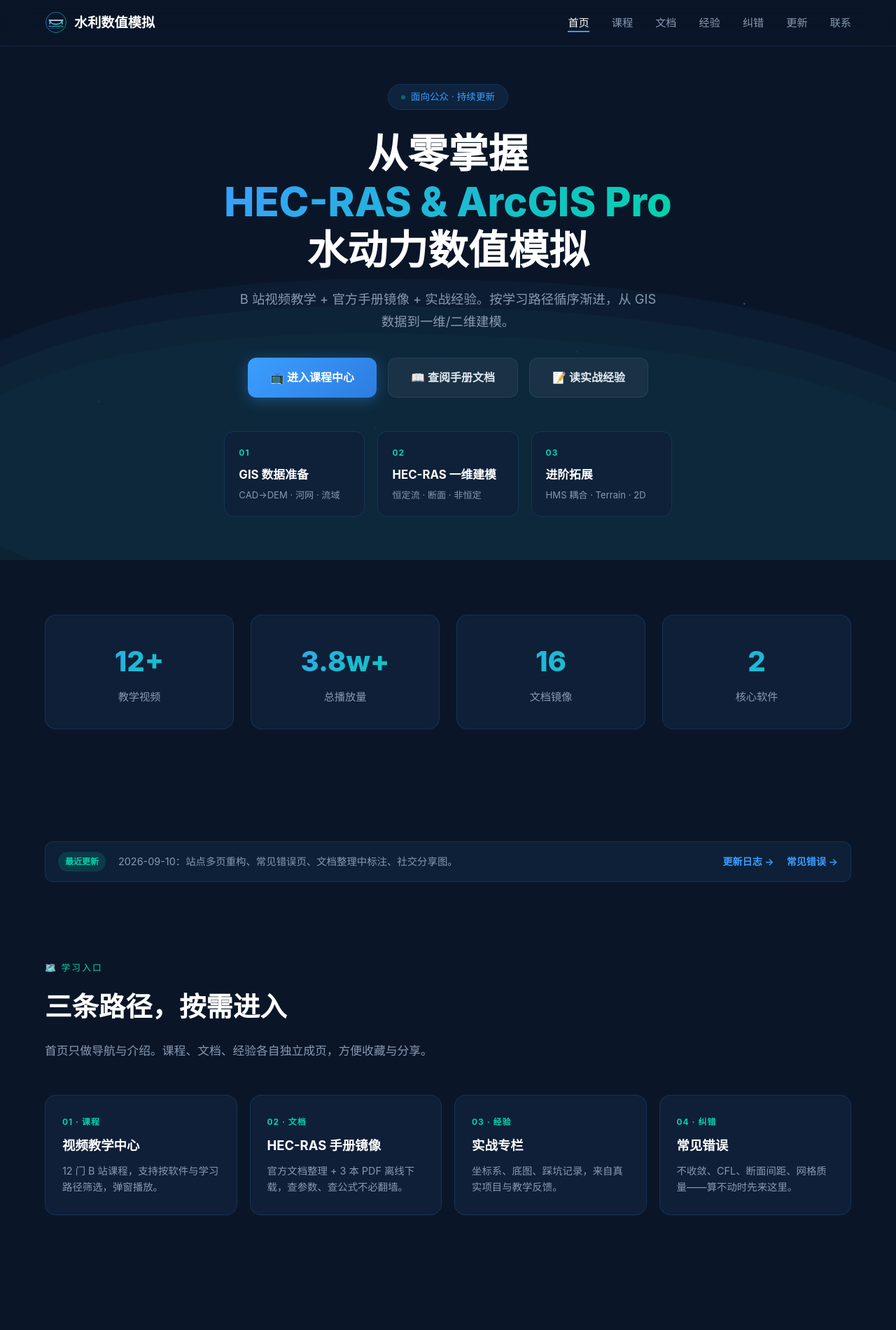
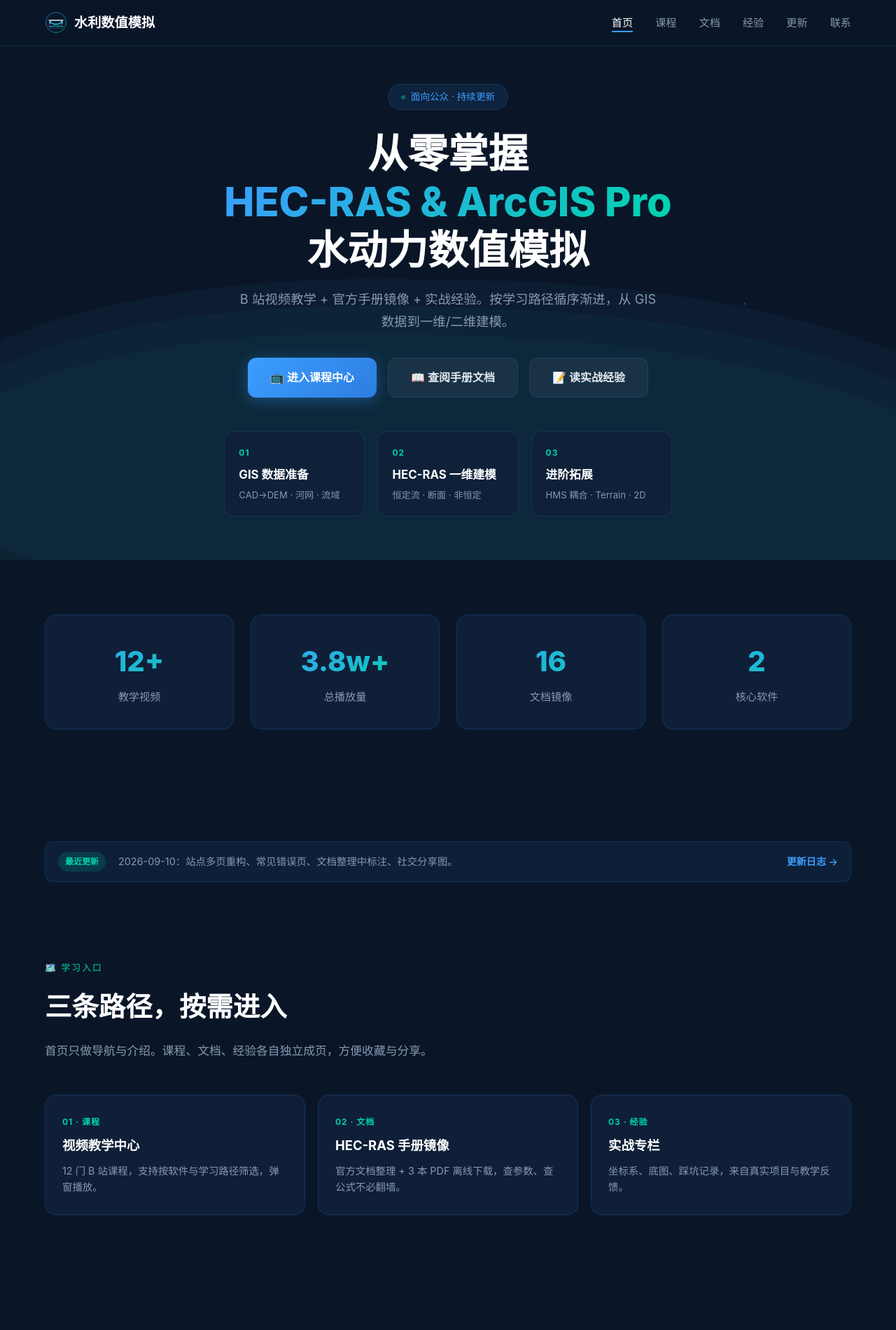
Before and after one commit to DMing1001/water-teaching, a plain HTML site: page index.html in a window 1280 px wide. Shown: the top 1900 px of the page at 70% size. Drawn offline with Linux system fonts and the light colour scheme.

Commit message:
feat: 纠错页改为未公开入口（无导航/noindex）
- 站内导航与首页入口移除「纠错」
- faq.html 保留可直达，并标记 robots noindex

```diff
--- a/index.html
+++ b/index.html
@@ -27,7 +27,7 @@
         水利数值模拟
       </a>
       <ul class="nav-links" id="navLinks">
-        <li><a href="index.html" class="active">首页</a></li><li><a href="courses.html" class="">课程</a></li><li><a href="docs.html" class="">文档</a></li><li><a href="experience.html" class="">经验</a></li><li><a href="faq.html" class="">纠错</a></li><li><a href="changelog.html" class="">更新</a></li>
+        <li><a href="index.html" class="active">首页</a></li><li><a href="courses.html" class="">课程</a></li><li><a href="docs.html" class="">文档</a></li><li><a href="experience.html" class="">经验</a></li><li><a href="changelog.html" class="">更新</a></li>
         <li><a href="index.html#contact">联系</a></li>
       </ul>
       <button class="nav-mobile-btn" id="navBtn" aria-label="菜单">☰</button>
@@ -82,7 +82,6 @@
         <span class="tag">最近更新</span>
         <span class="txt">2026-09-10：站点多页重构、常见错误页、文档整理中标注、社交分享图。</span>
         <a href="changelog.html">更新日志 →</a>
-        <a href="faq.html">常见错误 →</a>
       </div>
     </div>
   </section>
@@ -109,11 +108,6 @@
           <div class="num">03 · 经验</div>
           <h3>实战专栏</h3>
           <p>坐标系、底图、踩坑记录，来自真实项目与教学反馈。</p>
-        </a>
-        <a class="home-card" href="faq.html">
-          <div class="num">04 · 纠错</div>
-          <h3>常见错误</h3>
-          <p>不收敛、CFL、断面间距、网格质量——算不动时先来这里。</p>
         </a>
       </div>
     </div>
```
Also changed, not shown: changelog.html (+1 -1 lines), courses.html (+1 -1 lines), docs.html (+1 -1 lines), experience.html (+1 -1 lines), faq.html (+4 -1 lines).
